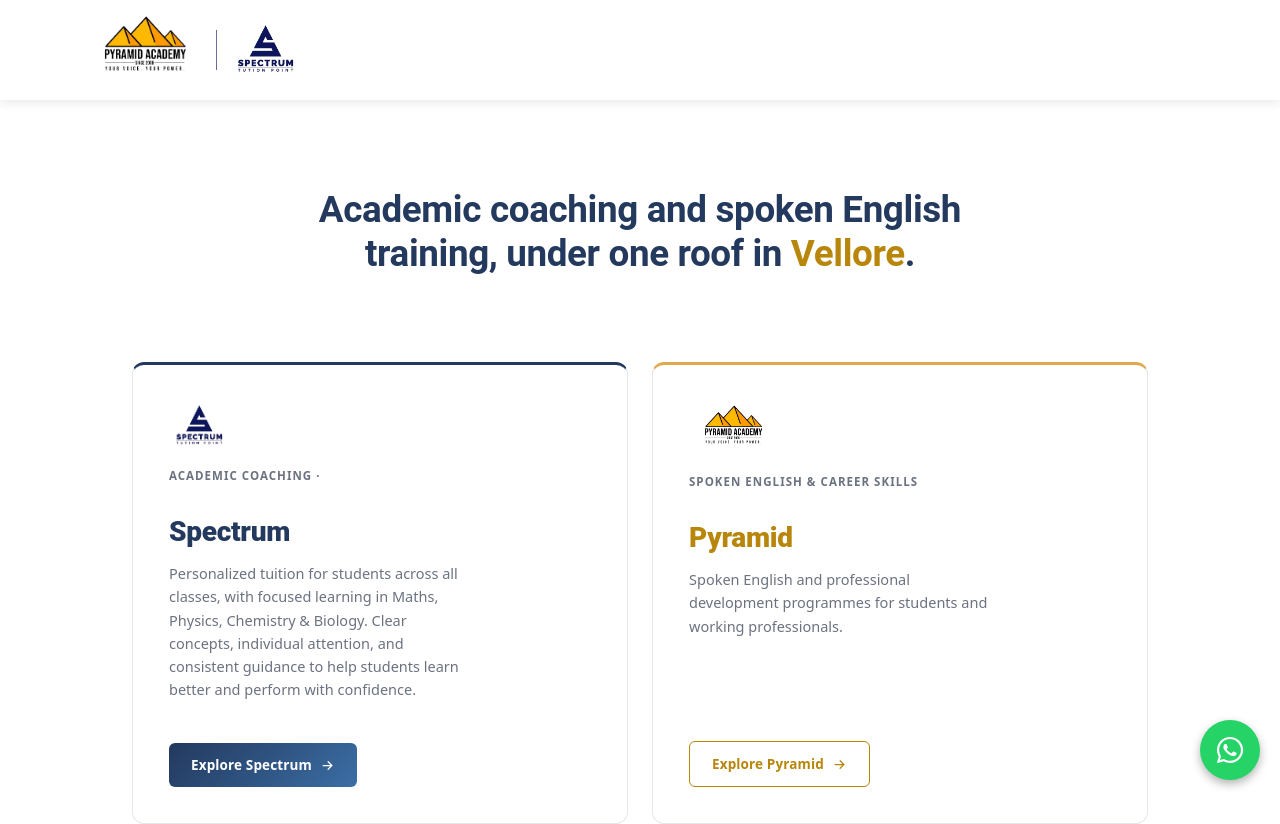
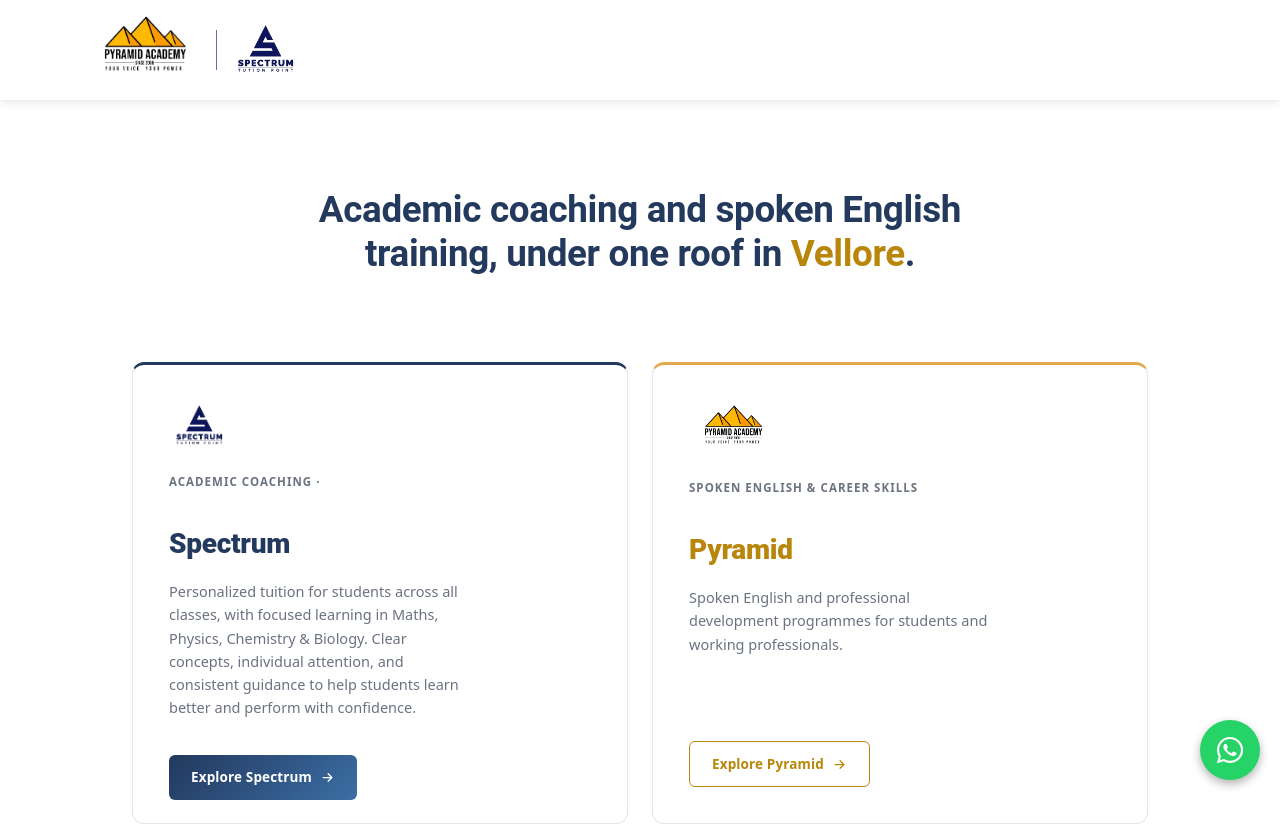
Before and after one commit to vip25-inventory/FD-PS, a React (Create React App) app: page / in a window 1280 px wide. Shown: the top 824 px of the page. Built offline with nearby package versions, Linux system fonts and the light colour scheme; no server answers.

Commit message:
Update LandingPage.css

```diff
--- a/src/components/pages/LandingPage.css
+++ b/src/components/pages/LandingPage.css
@@ -84,7 +84,7 @@
           padding: clamp(28px, 3.2vw, 36px);
           display: flex;
           flex-direction: column;
-          gap: 14px;
+          gap: 20px;
           overflow: hidden;
           transition: box-shadow 0.25s ease, border-color 0.25s ease;
         }
```
